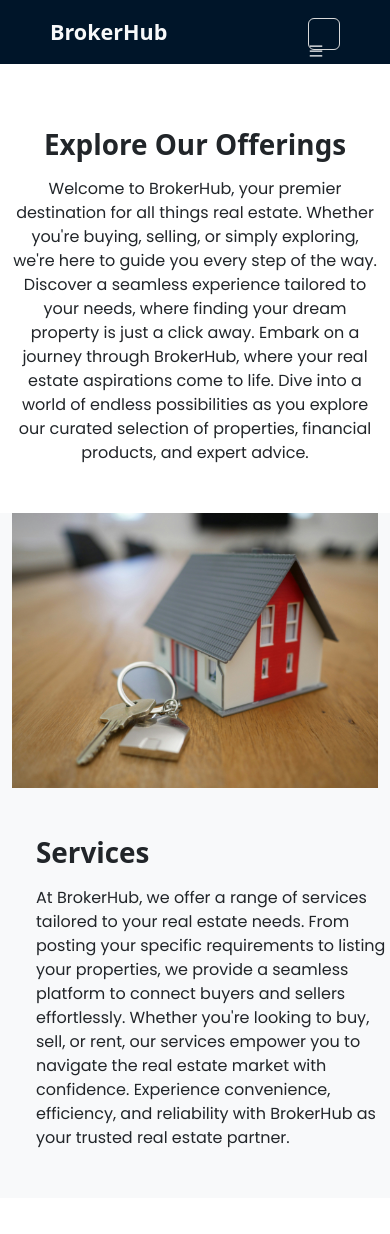
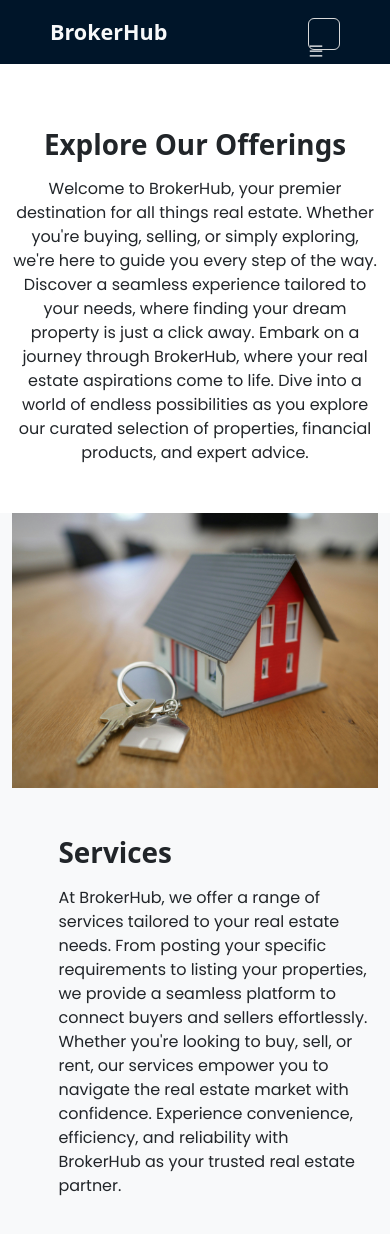
Before and after one commit to VAIJ-TEJAS/BrokersHub_React_Frontend, a React (Vite) app: page /home in a window 390 px wide. Shown: the top 1234 px of the page. Before the commit the page ends 1198 px from the top, so only its background shows below. Built offline with nearby package versions, Linux system fonts and the light colour scheme.

Commit message:
some style changes

```diff
--- a/src/Pages/HomePage.css
+++ b/src/Pages/HomePage.css
@@ -15,7 +15,8 @@
   }
 
   .services-info{
-    width: 100%;
+    width: 85%;
+    margin-right: 10px !important;
   }
 
   .services-container{
```
